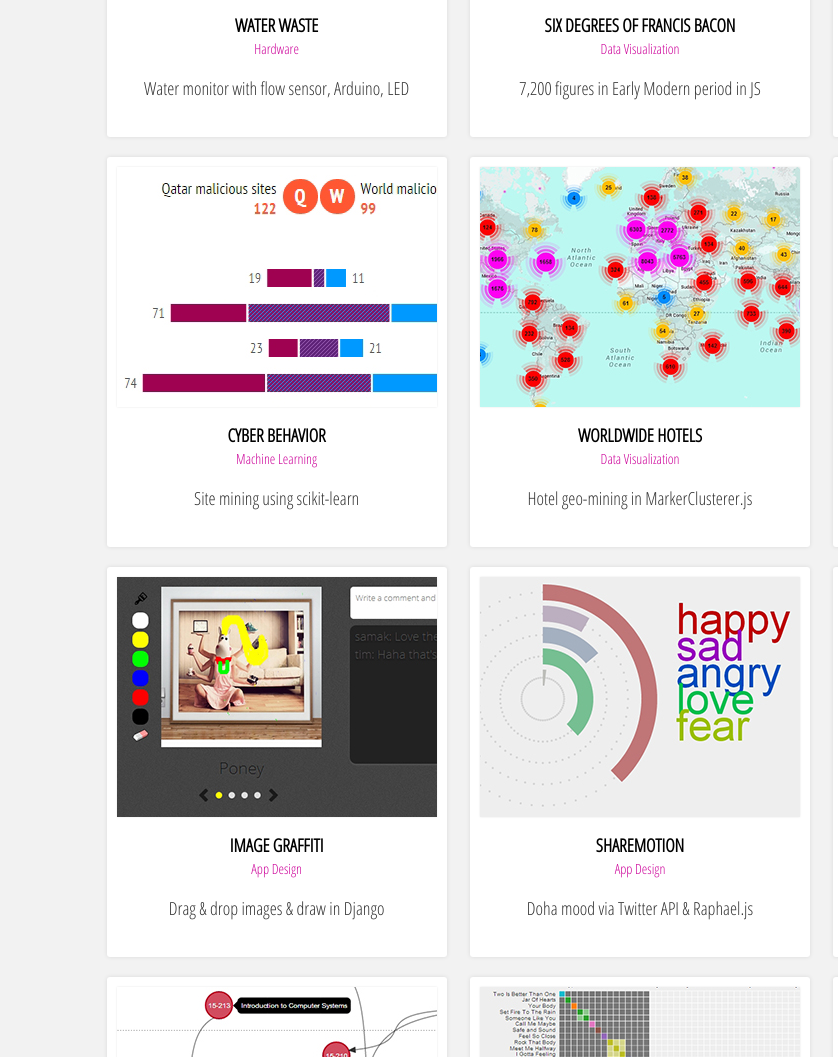
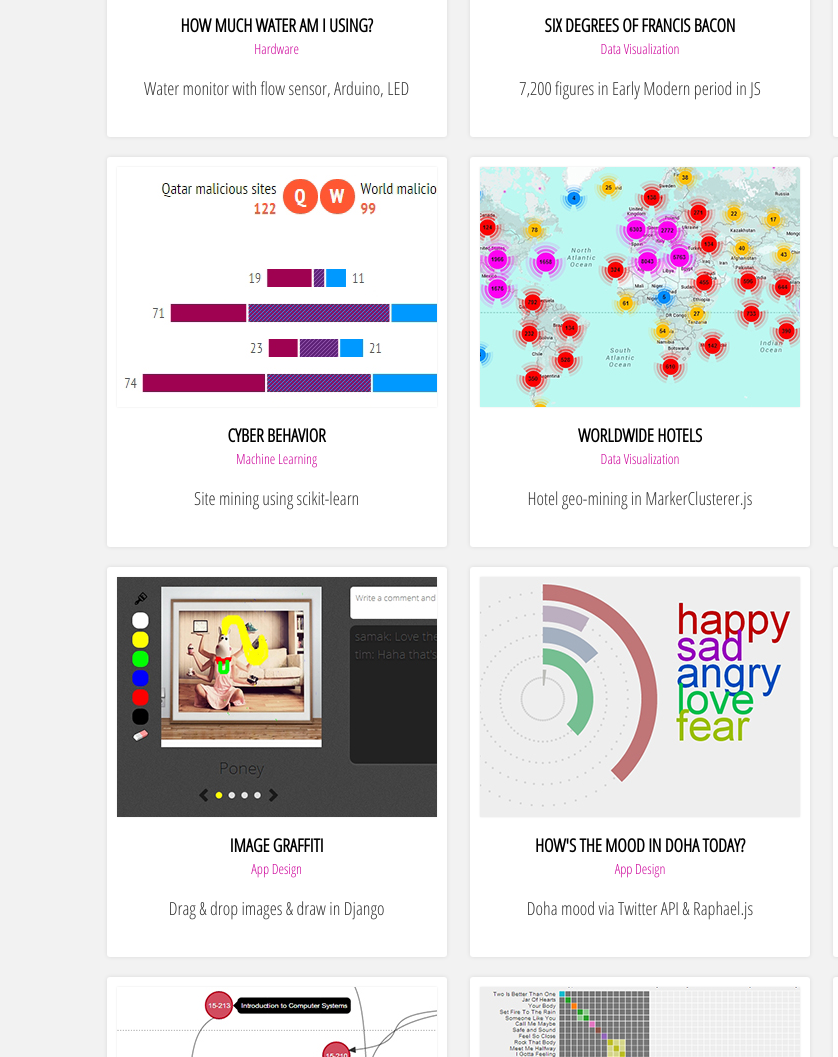
Before and after one commit to samakanbour/portfolio, a plain HTML site: page index.html in a window 1280 px wide. Shown: the part 1225-2282 px from the top of the page, 0-838 px from the left. Drawn offline with nearby package versions, Linux system fonts and the light colour scheme; a web font is replaced by a local one.

Commit message:
Update index.html

```diff
--- a/index.html
+++ b/index.html
@@ -72,7 +72,7 @@
 				<div class="img" style="background-image: url(img/faucet.gif)"></div>
 			</a>
 			<figcaption>
-				<strong>Water Waste</strong>
+				<strong>How much water am I using?</strong>
 				<tag>Hardware</tag>
 				<p>Water monitor with flow sensor, Arduino, LED</p>
 			</figcaption>
@@ -142,7 +142,7 @@
 				<div class="img" style="background-image: url(img/emotion.jpg)"></div>
 			</a>
 			<figcaption>
-				<strong>SharEmotion</strong>
+				<strong>How's the mood in Doha today?</strong>
 				<tag>App Design</tag>
 				<p>Doha mood via Twitter API & Raphael.js</p>
 			</figcaption>
```
